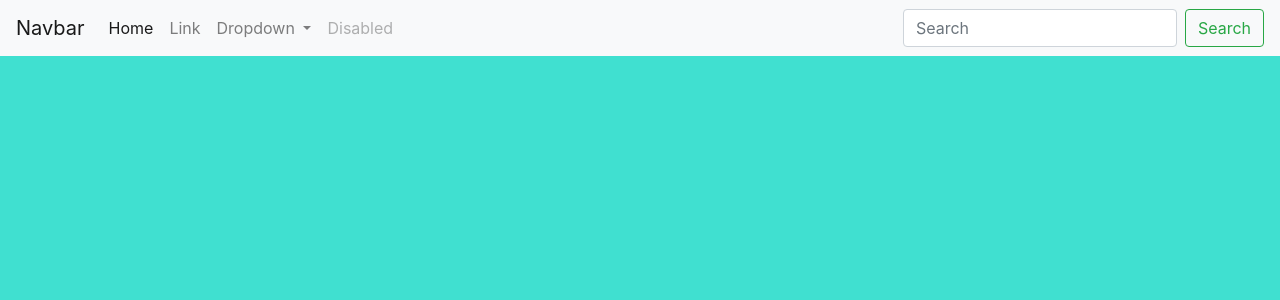
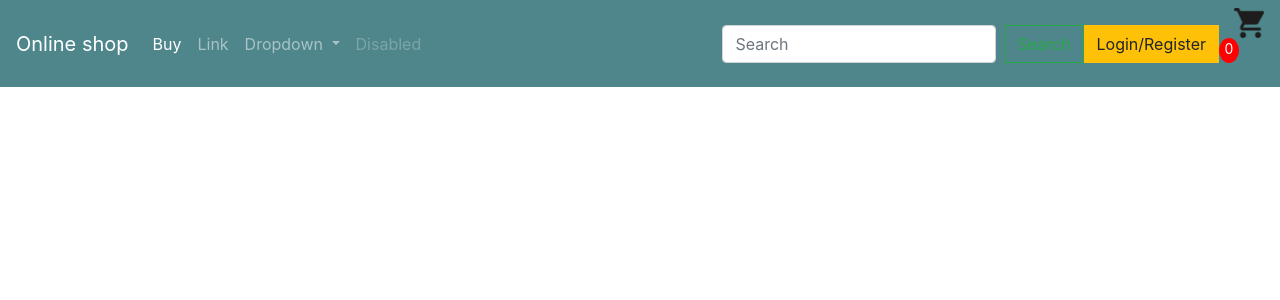
Before and after one commit to amozhegov/Django-ecommerce-shop, a Django app: template app/ecommerce_shop/templates/store/main.html in a window 1280 px wide. Shown: the top 300 px of the page. Run offline with Django 4.2, Linux system fonts and the light colour scheme; the template is opened without the code that fills it, so the values that code supplies are empty; some libraries are stand-ins or nearby versions.

Commit message:
Added styles

```diff
--- a/app/ecommerce_shop/templates/store/main.html
+++ b/app/ecommerce_shop/templates/store/main.html
@@ -9,8 +9,8 @@
     <link rel="stylesheet" href="{% static 'css/style.css' %}">
 </head>
 <body>
-    <nav class="navbar navbar-expand-lg navbar-light bg-light">
-        <a class="navbar-brand" href="#">Navbar</a>
+    <nav class="navbar navbar-expand-lg navbar-dark bg-dark">
+        <a class="navbar-brand" href="{% url 'store' %}">Online shop</a>
         <button class="navbar-toggler" type="button" data-toggle="collapse" data-target="#navbarSupportedContent" aria-controls="navbarSupportedContent" aria-expanded="false" aria-label="Toggle navigation">
           <span class="navbar-toggler-icon"></span>
         </button>
@@ -18,7 +18,7 @@
         <div class="collapse navbar-collapse" id="navbarSupportedContent">
           <ul class="navbar-nav mr-auto">
             <li class="nav-item active">
-              <a class="nav-link" href="#">Home <span class="sr-only">(current)</span></a>
+              <a class="nav-link" href="{% url 'store' %}">Buy <span class="sr-only">(current)</span></a>
             </li>
             <li class="nav-item">
               <a class="nav-link" href="#">Link</a>
@@ -42,6 +42,13 @@
             <input class="form-control mr-sm-2" type="search" placeholder="Search" aria-label="Search">
             <button class="btn btn-outline-success my-2 my-sm-0" type="submit">Search</button>
           </form>
+          <div class="form-inline my-2 my-lg-0">
+            <a href="#" class="btn btn-warning"> Login/Register</a>
+            <a href="{% url 'cart' %}">
+                <img id="cart-icon" src="{% static 'images/cart.png' %}" alt="">
+                <p id="cart-total">0</p>
+            </a>
+          </div>
         </div>
     </nav>
 
--- a/app/static/css/style.css
+++ b/app/static/css/style.css
@@ -1,3 +1,92 @@
 body {
-    background-color: turquoise;
+    background-color: white;
 }
+
+h1, h2, h3, h4, h5 {
+    color: black;
+}
+
+.box-element {
+    box-shadow: hsl(0, 0%, 90%) 0 0 16px;
+    background-color: #ffffff;
+    border-radius: 5px;
+    padding: 10px;
+}
+
+.thumbnail {
+    width: 100%;
+    height: 200px;
+}
+
+.product {
+    border-radius: 0 0 5px 5px;
+}
+
+.bg-dark {
+    background-color: #4f868c!important;
+}
+
+#cart-icon {
+    width: 30px;
+    display: inline-block;
+    margin-left: 15px;
+}
+
+#cart-total {
+    display: block;
+    text-align: center;
+    color: #ffffff;
+    background-color: red;
+    width: 20px;
+    height: 25px;
+    border-radius: 50%;
+    font-size: 14px;
+}
+
+.col-lg-4, .col-lg-6, .col-lg-8, .col-lg-12 {
+    margin-top: 10px;
+}
+
+.btn {
+    border-radius: 0;
+}
+
+.row-image {
+    width: 100px;
+}
+
+.form-field {
+    width: 250px;
+    display: inline-block;
+    padding: 5px;
+}
+
+.cart-row {
+    display: flex;
+    align-items: flex;
+    padding-bottom: 10px;
+    margin-bottom: 10px;
+    border-bottom: 1px solid #ececec;
+}
+
+.quantity {
+    display: inline-block;
+    font-weight: 700;
+    padding-right: 10px;
+}
+
+.chg-quantity {
+    width: 12px;
+    cursor: pointer;
+    display: block;
+    margin-top: 5px;
+    transition: .1s;
+}
+
+.chg-quantity:hover {
+    opacity: 0.6;
+}
+
+.hidden{
+    display: none!important;
+}
```
